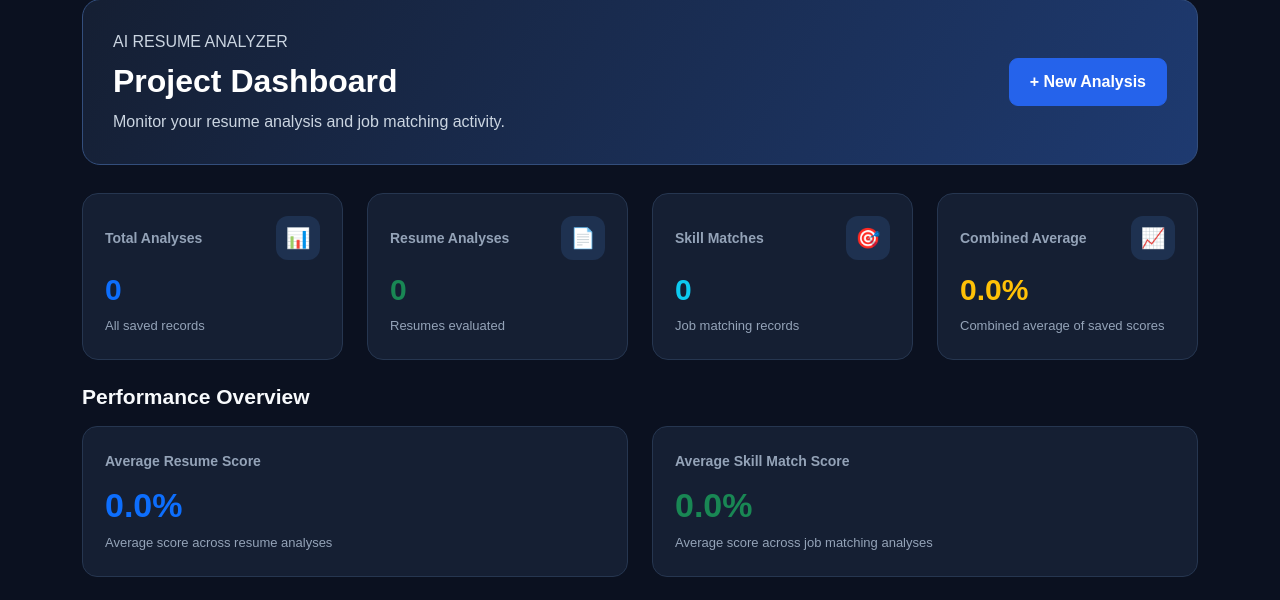
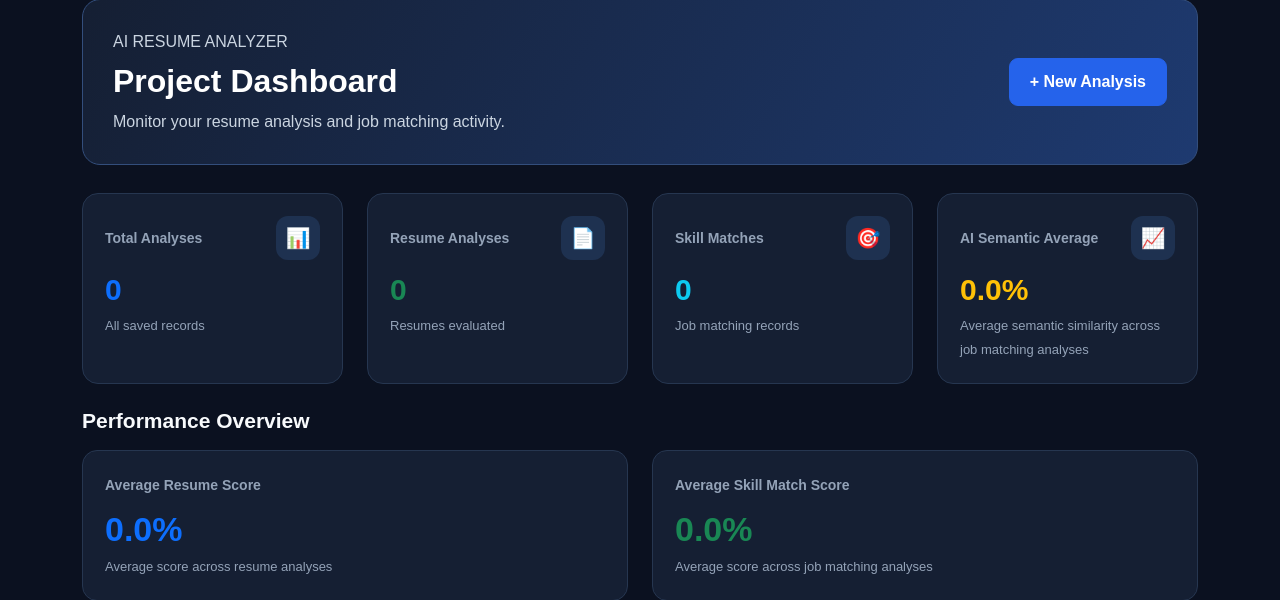
Before and after one commit to Akash9917/AI-Resume-Analyzer, a Flask app: page /dashboard in a window 1280 px wide. Shown: the part 114-714 px from the top of the page. Run offline with Flask 3, Linux system fonts and the light colour scheme; parts of the project's set-up code (start-up, migrations or seed data) failed here and were passed over.

Commit message:
feat: show semantic average on dashboard

```diff
--- a/app.py
+++ b/app.py
@@ -350,6 +350,7 @@ def history():
 # DASHBOARD
 # -----------------------------------------
 
+
 @app.route("/dashboard")
 def dashboard():
 
@@ -363,8 +364,11 @@ def dashboard():
         analysis_type="skill_matching"
     ).count()
 
-    average_score = db.session.query(
-        db.func.avg(AnalysisHistory.resume_score)
+    semantic_average = db.session.query(
+        db.func.avg(AnalysisHistory.semantic_score)
+    ).filter(
+        AnalysisHistory.analysis_type == "skill_matching",
+        AnalysisHistory.semantic_score.isnot(None)
     ).scalar() or 0
 
     resume_average = db.session.query(
@@ -388,11 +392,12 @@ def dashboard():
         total_analyses=total_analyses,
         resume_count=resume_count,
         matching_count=matching_count,
-        average_score=average_score,
+        semantic_average=semantic_average,
         resume_average=resume_average,
         matching_average=matching_average,
         recent_analyses=recent_analyses
     )
+
 
 
 # -----------------------------------------
--- a/templates/dashboard.html
+++ b/templates/dashboard.html
@@ -350,7 +350,7 @@
 
         </div>
 
-        <!-- Overall Average -->
+        <!-- AI Semantic Average -->
         <div class="col-sm-6 col-lg-3">
 
             <div class="stat-card">
@@ -358,7 +358,7 @@
                 <div class="d-flex justify-content-between align-items-center">
 
                     <span class="stat-label">
-                        Combined Average
+                        AI Semantic Average
                     </span>
 
                     <div class="stat-icon">📈</div>
@@ -366,16 +366,17 @@
                 </div>
 
                 <h3 class="stat-value text-warning">
-                    {{ "%.1f"|format(average_score) }}%
+                    {{ "%.1f"|format(semantic_average) }}%
                 </h3>
 
                 <span class="stat-note">
-                    Combined average of saved scores
+                    Average semantic similarity across job matching analyses
                 </span>
 
             </div>
 
         </div>
+
 
     </div>
 
```
